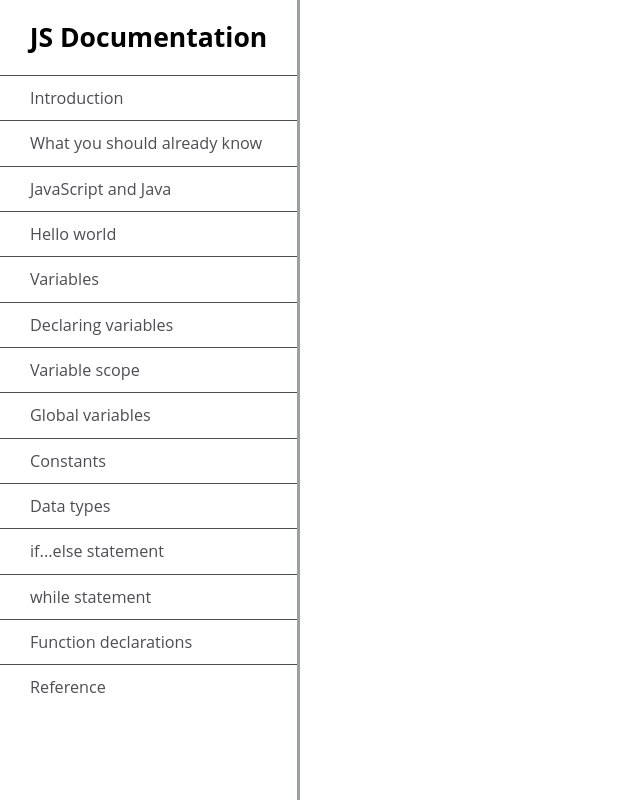
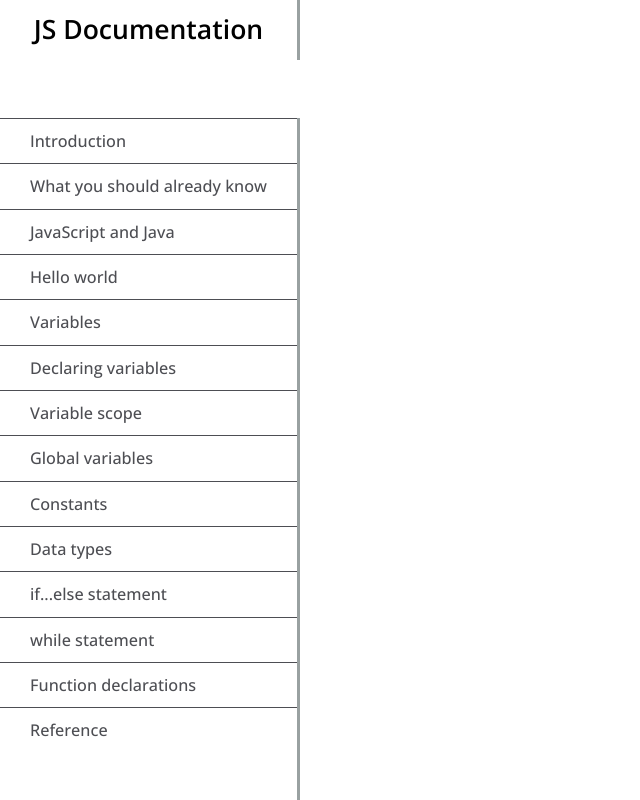
Before and after one commit to eclipsemode/Technical-Documentation-Page, a plain HTML site: page index.html in a window 1280 px wide. Shown: the whole page, without its empty margins (0-640 px from the left). Drawn offline with nearby package versions, Linux system fonts and the light colour scheme.

Commit message:
header-ending

```diff
--- a/css/styles.css
+++ b/css/styles.css
@@ -1,4 +1,4 @@
-@import url("https://fonts.googleapis.com/css2?family=Lato:wght@300;400;700;900&display=swap");
+@import url("https://fonts.googleapis.com/css2?family=Open+Sans:wght@300;400;500;600;700&display=swap");
 *,
 *::before,
 *::after {
@@ -39,27 +39,35 @@ a {
 .aside__nav {
 	padding: 0;
 	list-style: none;
-	margin-top: 75px;
 	font-size: 1.1em;
+	margin: 0;
+	font-weight: 500;
 }
 .aside__nav li a {
 	color: #4d4e53;
 }
 .aside__title {
 	display: block;
-	margin: 0;
+	margin: 0 auto;
 	text-align: center;
-	font-size: 0.9em;
 	position: fixed;
 	top: 0;
 	left: 0;
 	background: white;
-	width: inherit;
+	font-size: 0.9em;
+	width: 300px;
 	border-right: 3px solid rgba(0, 22, 22, 0.4);
 	z-index: 100;
 }
+.aside__title h1 {
+	font-weight: 600;
+	margin: 10px;
+}
+
 .aside {
 	position: fixed;
+	top: 118px;
+	left: 0;
 	width: 300px;
 	border-right: 3px solid rgba(0, 22, 22, 0.4);
 	height: 100vh;
--- a/index.html
+++ b/index.html
@@ -12,11 +12,10 @@
 <body translate="no">
     <div class="wrapper">
         <div class="container">
-
-            <header class="aside">
-                <div class="aside__title">
-                    <h1>JS Documentation</h1>
-                </div>
+            <header class="aside__title">
+                <h1>JS Documentation</h1>
+            </header>
+            <aside class="aside">
                 <ul class="aside__nav">
                     <li class="nav-link"><a href="#">Introduction</a></li>
                     <li class="nav-link"><a href="#">What you should already know</a></li>
@@ -33,7 +32,7 @@
                     <li class="nav-link"><a href="#">Function declarations</a></li>
                     <li class="nav-link"><a href="#">Reference</a></li>
                 </ul>
-            </header>
+            </aside>
             <main>
                 <section>
 
```
